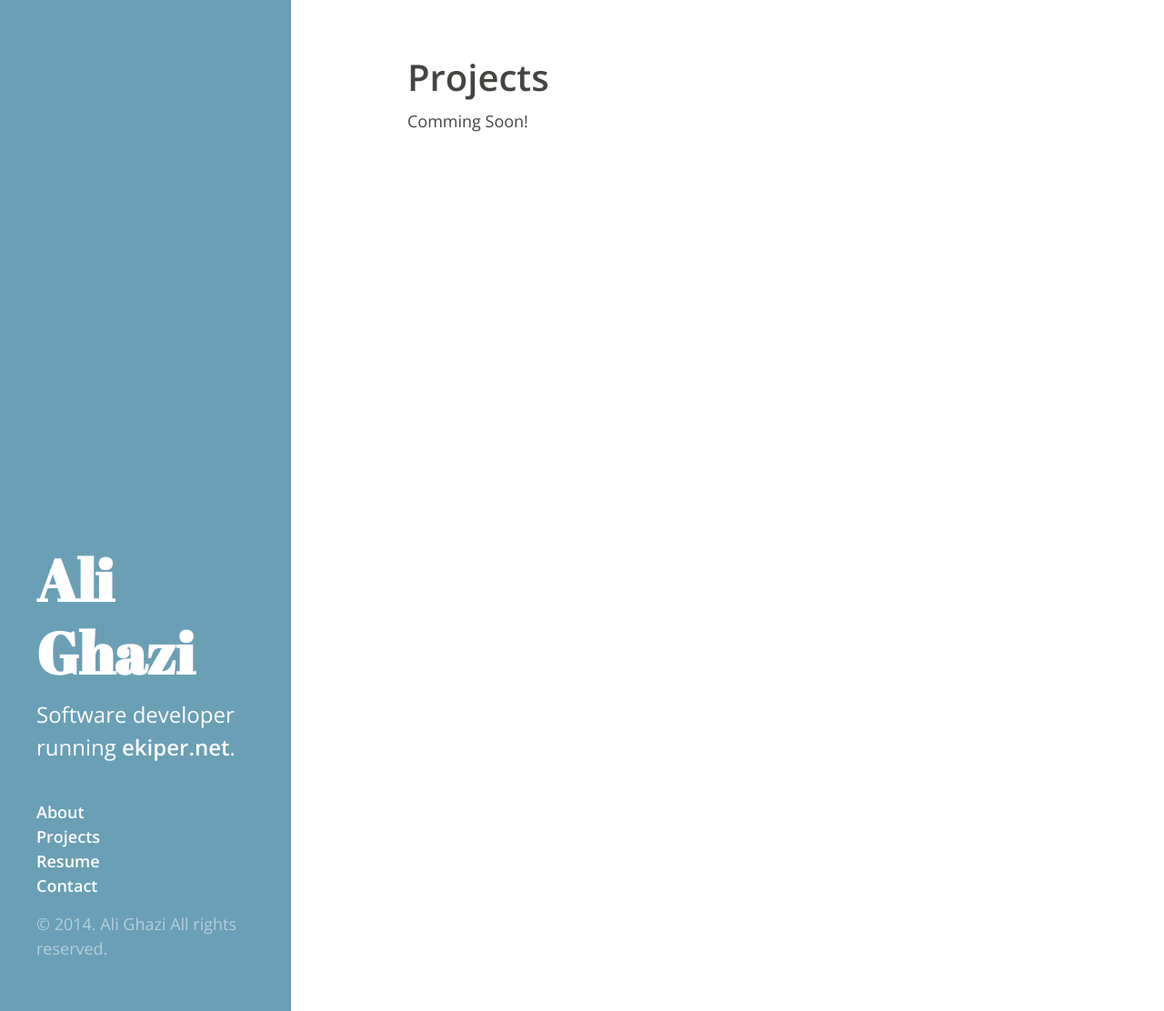
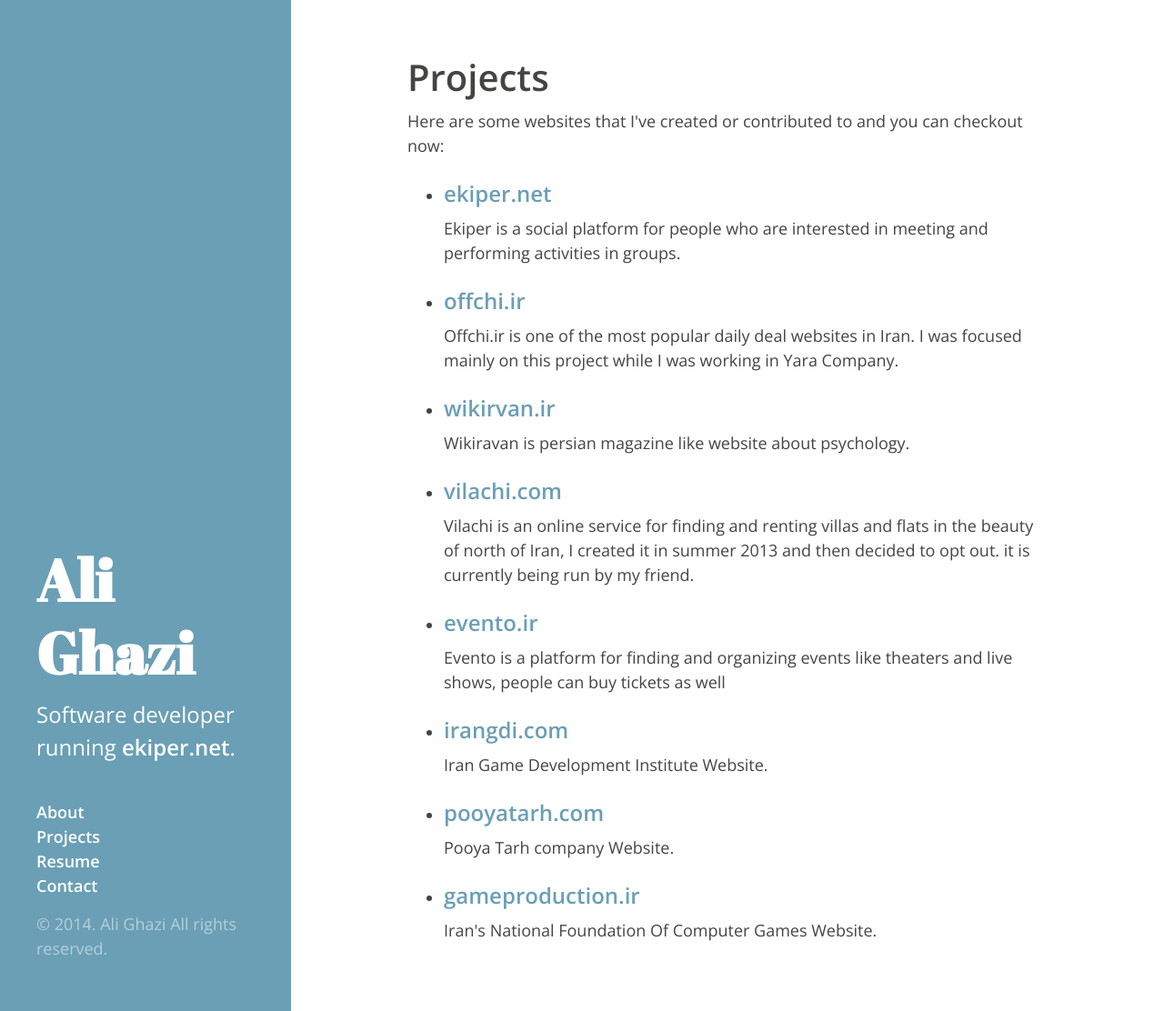
Before and after one commit to alighazi/alighazi.github.io, a Jekyll site: the page built from projects.html, in a window 1280 px wide and 1112 px high. Shown: the whole window at 91% size. Built offline with Jekyll 4.4.1, drawn with Linux system fonts in a browser that asks for light colours; Markdown is read by kramdown in place of the engine named in the settings.

Commit message:
projects

```diff
--- a/projects.html
+++ b/projects.html
@@ -6,8 +6,45 @@ title: Projects
 <div class="page">
 
   <h1 class="page-title">Projects</h1>
+    <p>Here are some websites that I've created or contributed to and you can checkout now:</p>
+    <ul>
+        <li>
+            <h3><a href="http://ekiper.net/">ekiper.net</a></h3>
+            <p>Ekiper is a social platform for people who are interested in meeting and performing activities in groups.</p>
+        </li>
+        <li>
+            <h3><a href="http://offchi.ir">offchi.ir</a></h3>
+            <p>
+                Offchi.ir is one of the most popular daily deal websites in Iran. I was focused mainly on this project while I was working in Yara Company.
+            </p>
+        </li>
+        <li>
+            <h3><a href="http://wikiravan.ir/">wikirvan.ir</a></h3>
+            <p>Wikiravan is persian magazine like website about psychology.</p>
+        </li>
+        <li>
+            <h3><a href="http://vilachi.com">vilachi.com</a></h3>
+            <p>
+                Vilachi is an online service for finding and renting villas and flats in the beauty of north of Iran, I created it in summer 2013 and then decided to opt out. it is currently being run by my friend.
+            </p>
+        </li>
+        <li>
+            <h3><a href="http://evento.ir/">evento.ir</a></h3>
+            <p>Evento is a platform for finding and organizing events like theaters and live shows, people can buy tickets as well</p>
+        </li>
+        <li>
+            <h3><a href="http://irangdi.com/">irangdi.com</a></h3>
+            <p>Iran Game Development Institute Website.</p>
+        </li>
+        <li>
+            <h3><a href="http://pooyatarh.com/">pooyatarh.com</a></h3>
+            <p>Pooya Tarh company Website.</p>
+        </li>
+        <li>
+            <h3><a href="http://gameproduction.ir/">gameproduction.ir</a></h3>
+            <p>Iran's National Foundation Of Computer Games Website.</p>
+        </li>
 
-  <p>Comming Soon!</p>
-
+    </ul>
 
 </div>
```
Also changed, not shown: resume.html (+13 -19 lines).
